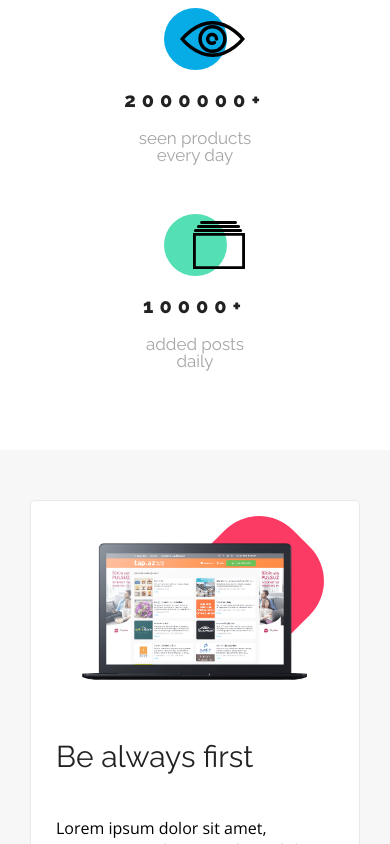
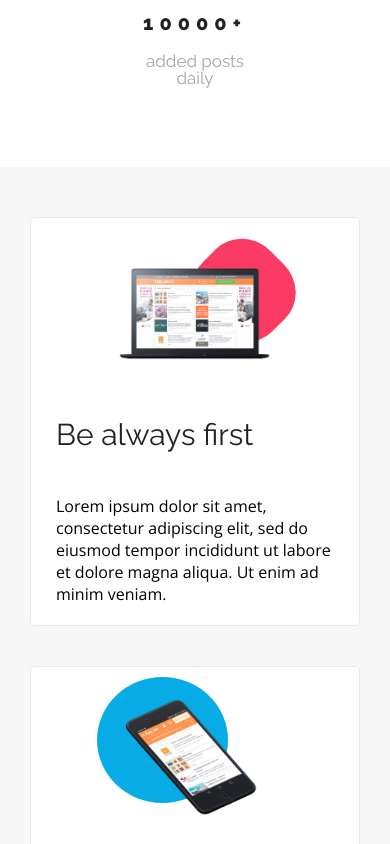
Before and after one commit to Monblo/Best-Shop, a plain HTML site: page index.html in a window 390 px wide. Shown: the part 1156-2000 px from the top of the page. Drawn offline with nearby package versions, Linux system fonts and the light colour scheme.

Commit message:
responsive version

```diff
--- a/index.html
+++ b/index.html
@@ -36,8 +36,8 @@
         <h1 class="banner__title">Sell More!</h1>
         <p class="banner__text base_text">Open shop on our platform and increase your sales</p>
         <a href="#" class="btn banner__btn">Open your shop</a>
-        <div class="banner__background"></div>
     </div>
+    <img src="assets/Background.png" alt="" class="banner__background">
 
 </section>
 
--- a/scss/elements/_base.scss
+++ b/scss/elements/_base.scss
@@ -14,7 +14,6 @@ body {
 .container {
   max-width: 1352px;
   margin: 0 auto;
-  //overflow: hidden;
 
   @include notebook {
     max-width: 100%;
--- a/scss/elements/_benefits.scss
+++ b/scss/elements/_benefits.scss
@@ -4,7 +4,7 @@
   background: $color-middle-background;
   padding: 100px 0;
 
-  @include mobile{
+  @include tablet{
     padding: 50px 0;
   }
 }
@@ -12,7 +12,7 @@
   .benefits_container {
     padding: 0 100px;
 
-    @include mobile{
+    @include tablet{
       padding: 0;
       margin: 0 30px;
     }
@@ -27,7 +27,7 @@
     border-radius: $border-radius-section3;
     margin-bottom: 40px;
 
-    @include mobile {
+    @include tablet {
       flex-direction: column-reverse;
       align-items: center;
     }
@@ -41,7 +41,7 @@
       text-align: left;
     }
 
-    @include mobile{
+    @include tablet{
       max-width: 100%;
       margin: 0 auto;
 
@@ -57,7 +57,7 @@
     margin-top: 30px;
     line-height: 1.375rem;
 
-    @include mobile{
+    @include tablet{
       margin-top: 15px;
       padding: 0;
     }
@@ -80,7 +80,7 @@
       display: block;
       margin-top: 50px;
 
-      @include mobile{
+      @include tablet{
         display: none;
       }
     }
@@ -89,7 +89,7 @@
   .article_mac {
     @include accent(list.nth($accent_color,1));
 
-    @include mobile {
+    @include tablet {
       margin: 20px 25px;
     }
   }
@@ -98,7 +98,7 @@
     @include accent(list.nth($accent_color,2));
     margin: 70px 0;
 
-    @include mobile {
+    @include tablet {
       margin: 20px 25px;
     }
   }
@@ -108,7 +108,7 @@
     max-width: none;
     margin: 70px 35px;
 
-    @include mobile{
+    @include tablet{
       margin: 20px 25px;
     }
   }
@@ -116,8 +116,7 @@
   .benefits__section1 {
 
     .benefits__photo {
-      margin-right: 120px;
-      margin-bottom: 40px;
+      margin: 40px 0;
 
       &::before {
         content: "";
@@ -128,18 +127,20 @@
         border-radius: 41px;
         display: block;
         position: absolute;
-        right: 0;
+        left: 80px;
         top: -40px;
       }
 
-      @include mobile{
-        margin: 40px;
+      @include tablet{
+        text-align: center;
+        margin-top: 15%;
 
         &::before{
-          width: 120px;
-          height: 120px;
+          width: 30%;
+          height: 100%;
           border-radius: 40%;
-          top: -20px;
+          left: 50%;
+          top: -25%;
         }
       }
     }
@@ -148,9 +149,11 @@
   .img-Mac {
     max-width: 360px;
     height: auto;
+    transform: translateX(-100px);
 
-    @include mobile{
-      max-width: 100%;
+    @include tablet{
+      max-width: 50%;
+      transform: none;
     }
   }
 
@@ -170,19 +173,19 @@
       top: -20px;
     }
 
-    @include mobile{
+    @include tablet{
       flex-direction: column-reverse;
       padding: 0;
 
       .benefits__photo {
         margin-top: 30px;
+        text-align: center;
       }
 
       .benefits__photo::before{
-        width: 150px;
-        height: 150px;
-        top: -10px;
-        left: 40px;
+        width: 40%;
+        height: 100%;
+        left: 20%;
       }
     }
   }
@@ -191,16 +194,16 @@
   max-width: 420px;
   height: auto;
 
-  @include mobile{
-    max-width: 100%;
-    padding: 0 40px;
+  @include tablet{
+    max-width: 50%;
+    //padding: 0 40px;
   }
 }
 
 .benefits__section3 {
   display: flex;
 
-  @include mobile{
+  @include tablet{
     display: flex;
     flex-direction: column;
     align-items: center;
@@ -210,7 +213,7 @@
   .benefits__trumpet {
     max-width: 620px;
 
-    @include mobile{
+    @include tablet{
       max-width: 100%;
       margin: 0 auto;
     }
@@ -226,9 +229,9 @@
     border-radius: $border-radius-section3;
     margin-left: 60px;
 
-    @include mobile{
-      flex-grow: 0;
-      margin: 0 auto;
+    @include tablet{
+      margin: 0;
+      width: 100%;
     }
   }
 
@@ -237,8 +240,9 @@
     height: auto;
     margin-top: 55px;
 
-    @include mobile{
-      max-width: 100%;
+    @include tablet{
+      max-width: 70%;
       margin-right: 50px;
+
     }
   }
--- a/scss/elements/_contact.scss
+++ b/scss/elements/_contact.scss
@@ -2,17 +2,33 @@
 .contact {
   max-height: 100%;
   padding: 100px 200px;
+
+  @include tablet{
+    max-width: 100%;
+    margin: 40px 30px;
+    padding: 0;
+  }
 }
 
   .contact__container {
     display: flex;
     justify-content: space-between;
     align-items: flex-start;
+
+    @include tablet{
+      flex-direction: column;
+      align-items: center;
+      justify-content: center;
+    }
   }
 
   .contact_column {
     max-width: 50%;
     flex-wrap: wrap;
+
+    @include tablet{
+      max-width: 100%;
+    }
   }
 
   .contact__title {
@@ -27,17 +43,26 @@
 
   .contact__number {
     font-family: $content-font;
-    padding-left: 20px;
+    display: inline-block;
 
     img {
       padding-right: 10px;
+    }
+
+    @include tablet{
+      padding-top: 15px;
     }
   }
 
   .contact__mail {
     font-family: $content-font;
+    padding-right: 20px;
 
     img {
       padding-right: 10px;
     }
+
+    @include tablet{
+      display: block;
+    }
   }
--- a/scss/elements/_footer.scss
+++ b/scss/elements/_footer.scss
@@ -1,6 +1,7 @@
 .footer {
   box-shadow: 0 -5px 40px $color-header-shadow;
   padding: 20px 10px;
+
 }
 
   .footer__container {
@@ -13,10 +14,23 @@
     display: flex;
     flex-direction: column;
     justify-content: space-between;
+
+    .page-logo{
+
+      @include tablet{
+        padding: 0;
+        margin: 0;
+      }
+    }
+
   }
 
   .twitter {
     padding-right: 25px;
+
+    @include tablet{
+      padding-right: 10px;
+    }
   }
 
   .copyright {
@@ -25,4 +39,6 @@
     font-family: $content-font;
     font-weight: $weight-headline;
     font-size: 11px;
+    padding-left: 20px;
+
   }
--- a/scss/elements/_form.scss
+++ b/scss/elements/_form.scss
@@ -2,6 +2,10 @@
   .form {
     display: flex;
     flex-direction: column;
+
+    @include tablet{
+      padding-top: 50px;
+    }
   }
 
   .form__input {
--- a/scss/elements/_opening.scss
+++ b/scss/elements/_opening.scss
@@ -52,10 +52,14 @@
   }
 
   .banner__background {
-    background-image: url("/assets/Background.png");
-    height: 400px;
+    height: auto;
     width: 100%;
     background-size: cover;
     background-position: center;
 
+    @include mobile{
+      height: auto;
+      max-width: 100%;
+    }
+
   }
--- a/scss/elements/_pricing.scss
+++ b/scss/elements/_pricing.scss
@@ -4,7 +4,7 @@
   margin: 100px auto;
   max-height: 100%;
 
-  @include mobile{
+  @include tablet{
     margin: 50px auto;
   }
 }
@@ -13,7 +13,7 @@
     text-align: center;
     padding-bottom: 50px;
 
-    @include mobile{
+    @include tablet{
       padding-bottom: 15px;
     }
   }
@@ -22,12 +22,12 @@
     display: flex;
     justify-content: center;
     align-items: center;
-    flex-wrap: wrap;
     margin-top: 30px;
     padding: 0 100px;
 
-    @include mobile{
-      margin-top: 10px;
+    @include tablet{
+      flex-wrap: wrap;
+      margin: 10px 50px 0 50px;
       padding: 0;
     }
   }
@@ -38,10 +38,11 @@
     text-align: center;
     border-radius: $border-radius-pricing-list;
 
-    @include mobile{
-      max-width: 100%;
+    @include tablet{
+      max-width: 45%;
+      width: 100%;
       display: flex;
-      justify-content: space-around;
+     justify-content: center;
       align-items: center;
       flex-wrap: wrap;
 
@@ -53,8 +54,9 @@
     margin-bottom: 50px;
     text-align: center;
 
-    @include mobile{
+    @include tablet{
       margin: 0;
+      width: 50%;
     }
   }
 
@@ -79,10 +81,11 @@
     font-weight: $weight-headline;
     padding-bottom: 15px;
 
-    @include mobile{
+    @include tablet{
       padding: 0;
-      margin: 25px 0;
+      margin-top: 25px;
       text-align: left;
+      width: 50%;
     }
   }
 
@@ -107,9 +110,8 @@
       bottom: -10px;
       cursor: pointer;
 
-      @include mobile{
-        display: inline-block;
-        left: 0;
+      @include tablet{
+        bottom: -20px;
       }
     }
   }
@@ -131,8 +133,8 @@
     min-width: 320px;
     margin: 0 40px;
 
-    @include mobile{
-      max-width: 100%;
+    @include tablet{
+      width: 60%;
     }
 
     .pricing__numbers {
@@ -148,7 +150,7 @@
     .pricing__element {
       padding-bottom: 15px;
 
-      @include mobile{
+      @include tablet{
         padding: 0;
       }
     }
@@ -157,9 +159,9 @@
       box-shadow: 5px 10px 27px $color-shadow;
     }
 
-    //@include button(list.nth($accent_color,2));
+    @include button(list.nth($accent_color,2));
 
-    @include mobile{
+    @include tablet{
       margin: 50px 0;
       max-width: 100%;
     }
@@ -172,7 +174,7 @@
       @include font(list.nth($accent_color, 3));
     }
 
-    //@include button(list.nth($accent_color,3));
+    @include button(list.nth($accent_color,3));
   }
 
   .pricing__element {
```
Also changed, not shown: scss/elements/_header.scss (+9 -0 lines), css/main.css, 1 other file.
